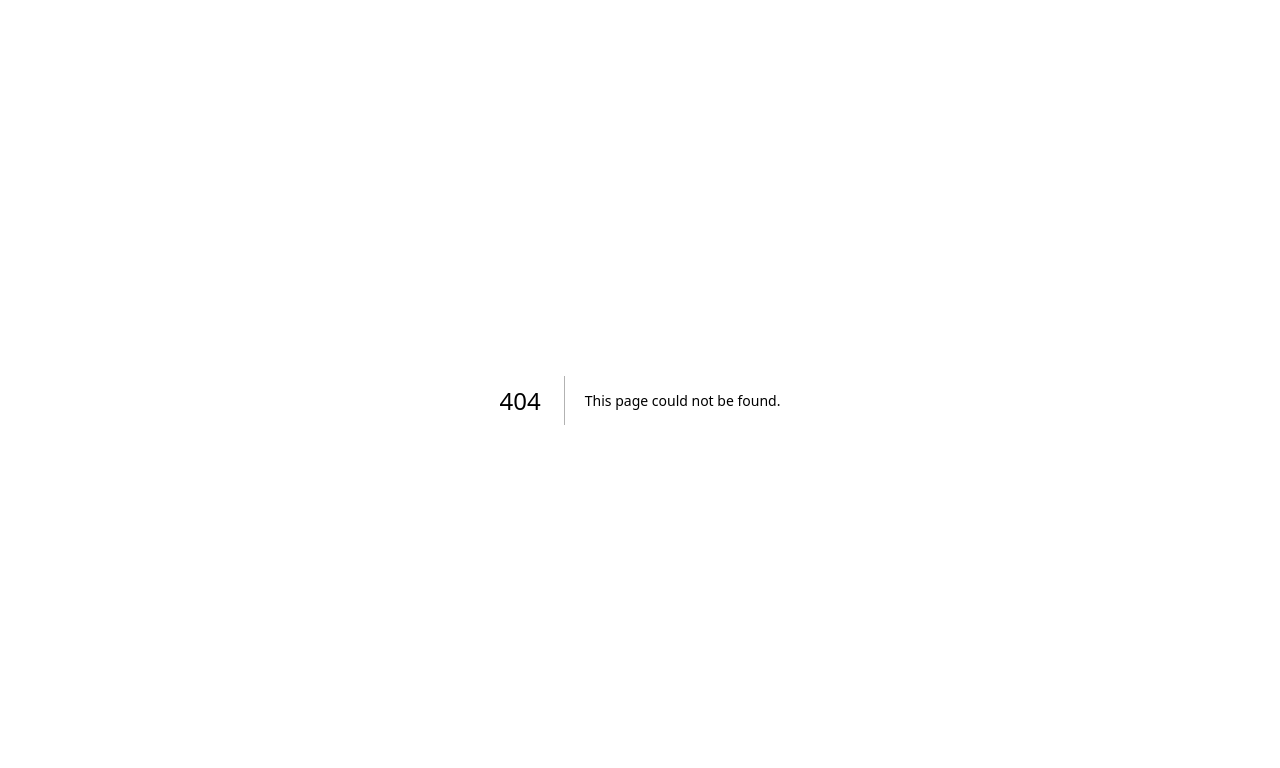
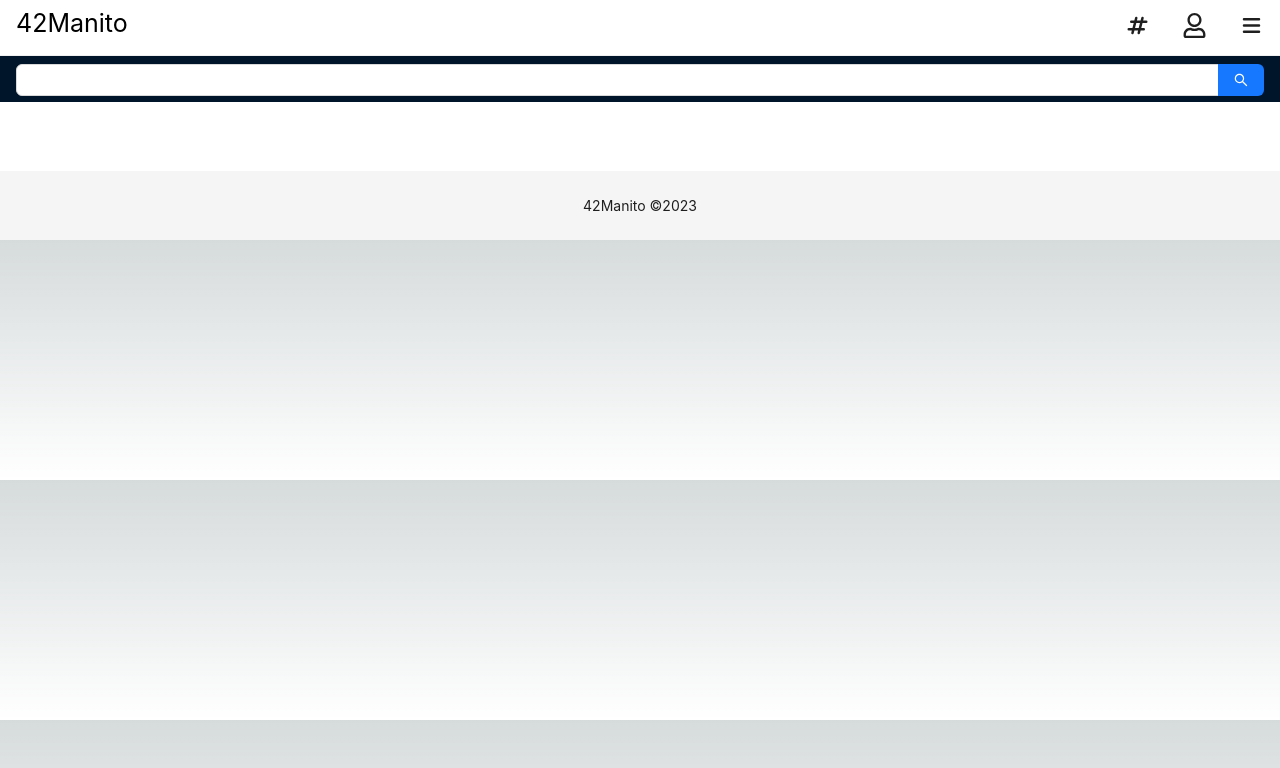
Before and after one commit to 9utty/42ManitoFront, a Next.js app: page /ProfileUpdate in a window 1280 px wide. Before the commit this address had no page. Shown: the top 768 px of the page. Built offline with nearby package versions, Linux system fonts and the light colour scheme.

Commit message:
생성: 프로필업데이트 파일 생성

```diff
--- /dev/null
+++ b/pages/ProfileUpdate.tsx
@@ -0,0 +1,15 @@
+import React from "react";
+import AppLayout from "./global/AppLayout";
+import { Row } from "antd";
+
+const ProfileUpdate = () => {
+  return (
+    <AppLayout>
+      <Row>
+        <div></div>
+      </Row>
+    </AppLayout>
+  );
+};
+
+export default ProfileUpdate;
```
